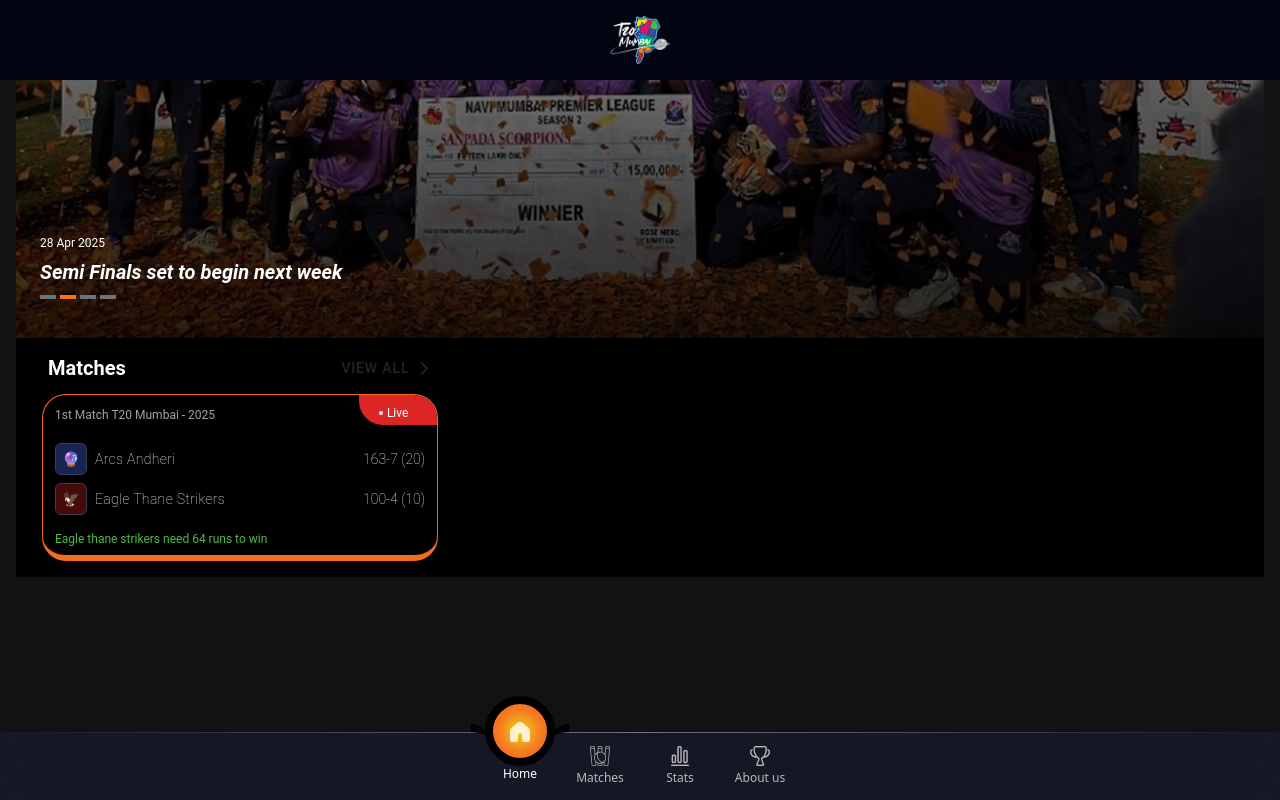
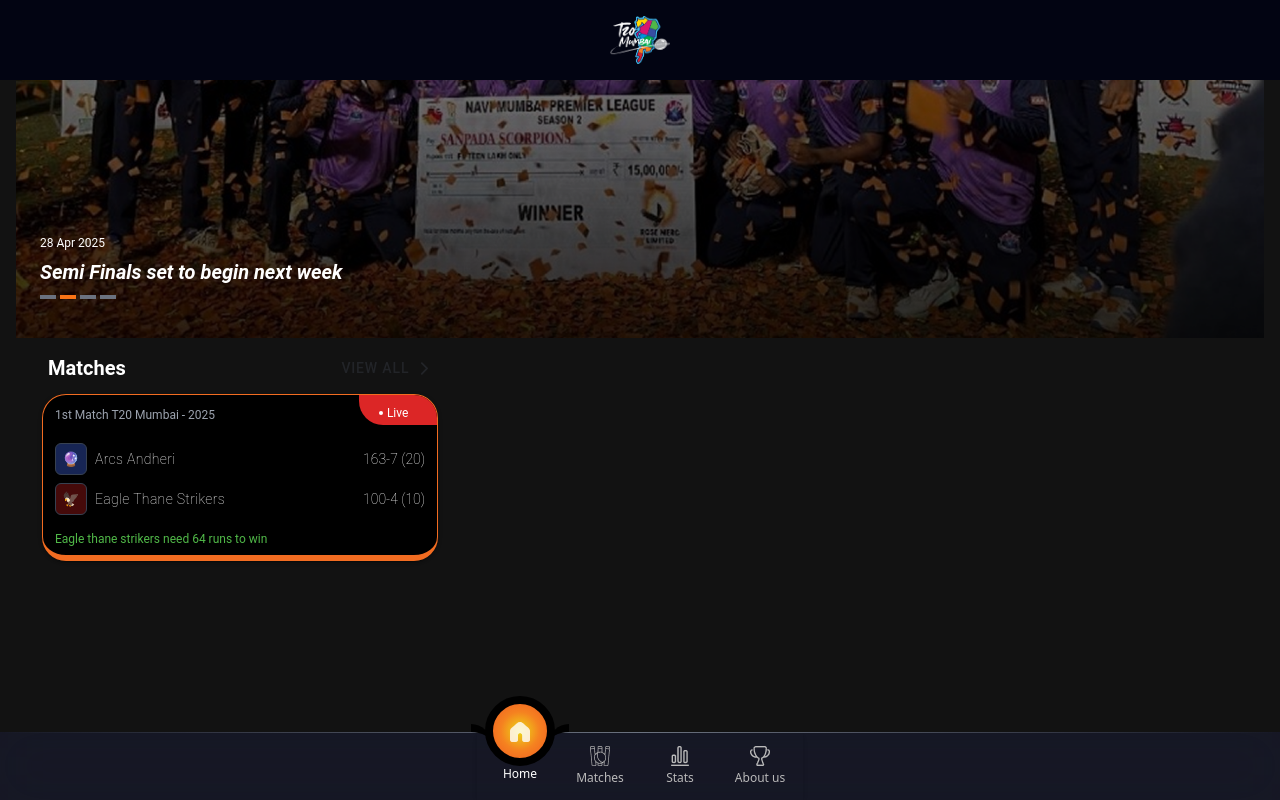
Before and after one commit to ken42-tech/MCA-App, a React (Vite) app: page /home in a window 1280 px wide. Built offline with nearby package versions, Linux system fonts and the light colour scheme.

Commit message:
`Removed unnecessary div wrapper and simplified JSX structure in Home component`

```diff
--- a/src/pages/Home/index.tsx
+++ b/src/pages/Home/index.tsx
@@ -1,13 +1,12 @@
-import React from "react";
 import HomeBanner from "./Components/HomeBanner";
 import Matches from "./Components/Matches";
 
 const Home = () => {
   return (
-    <div className="bg-black">
+    <>
       <HomeBanner />
       <Matches />
-    </div>
+    </>
   );
 };
 
```
